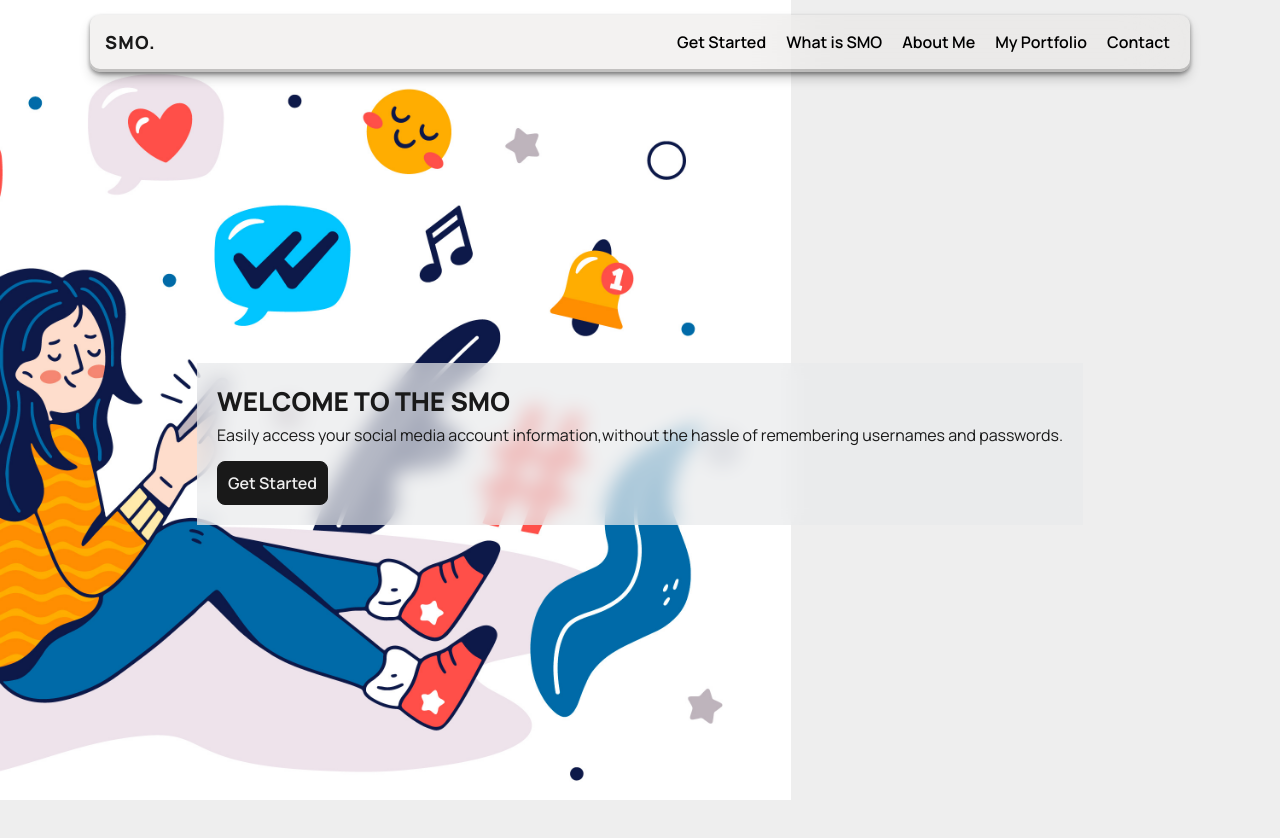
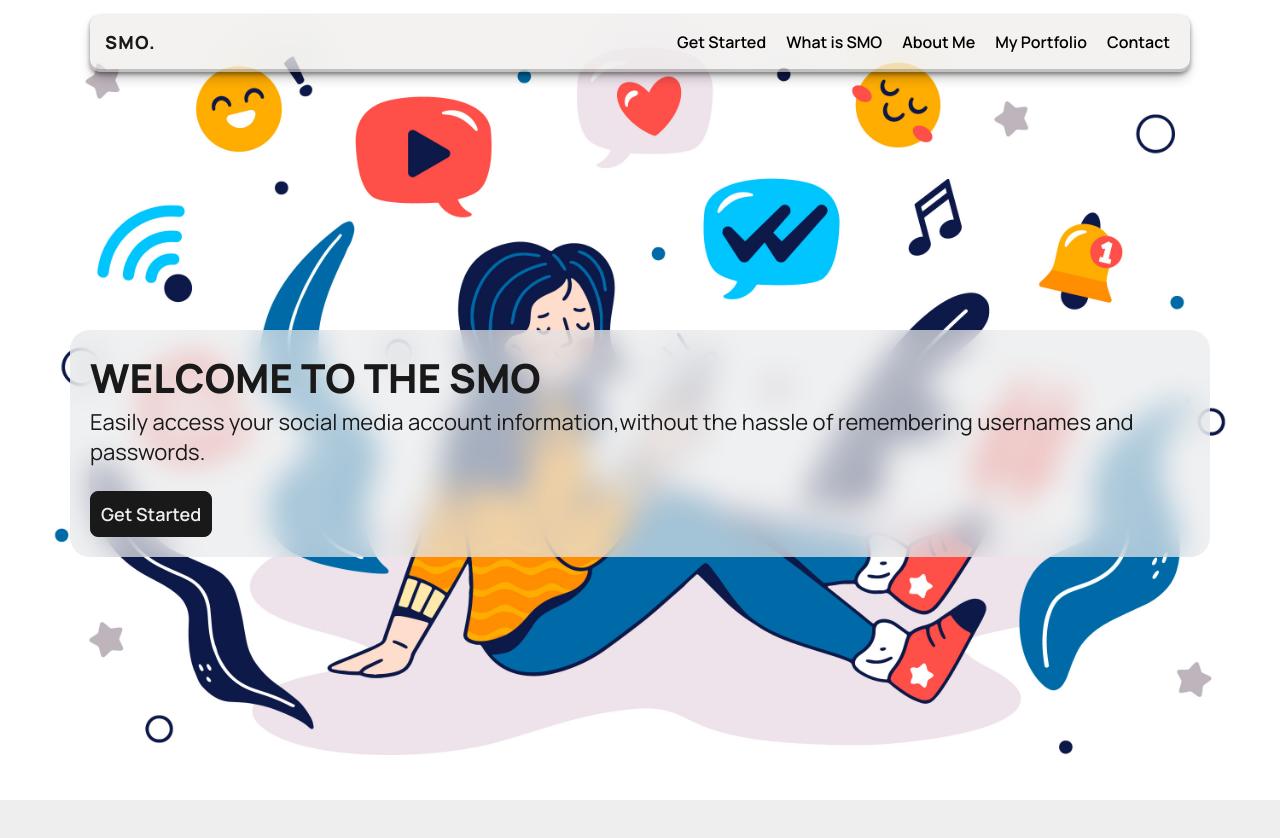
Before and after one commit to Biolater/social-media-organizer, a React (Vite) app: page / in a window 1280 px wide. Shown: the top 838 px of the page. Built offline with nearby package versions, Linux system fonts and the light colour scheme.

Commit message:
responsive

```diff
--- a/src/Components/Hero/Hero.css
+++ b/src/Components/Hero/Hero.css
@@ -1,37 +1,37 @@
-#hero-section{
+#hero-section {
     height: 100vh;
     width: 100%;
     background: url("../../assets/hero-bg-2.jpg");
     background-size: cover;
     padding-top: 87px;
-    background-position-x: -489px;
+    background-position: center;
     display: flex;
     align-items: center;
     background-repeat: no-repeat;
     overflow: hidden;
 }
 
-#hero-section .container{
-    background-color: rgba(233,234,235,.7);
+#hero-section .container {
+    background-color: rgba(233, 234, 235, .7);
     padding: 20px 20px;
-    backdrop-filter: blur(10px);
+    backdrop-filter: blur(15px);
     transition: .5s;
-    transform: translateX(100%);
+    transform: translateX(9999px);
 }
 
 
-.hero-title{
+.hero-title {
     font-size: 26px;
     color: var(--text-color);
 }
 
-.hero-explanation{
+.hero-explanation {
     font-weight: 400;
     margin: 5px 0px 15px;
     color: var(--text-color);
 }
 
-.cta-button{
+.cta-button {
     display: inline-block;
     color: #EEEEEE;
     background-color: #191919;
@@ -42,7 +42,40 @@
     transition: .3s;
 }
 
-.cta-button:hover{
+.cta-button:hover {
     background-color: transparent;
     color: #191919;
 }
+
+
+@media(min-width:576px) {
+
+    #hero-section .container {
+        border-radius: 20px;
+    }
+
+    .hero-title {
+        font-size: 35px;
+    }
+
+    .hero-explanation {
+        font-size: 18px;
+        margin: 5px 0px 20px;
+    }
+}
+
+
+@media(min-width:768px) {
+    .hero-title {
+        font-size: 40px;
+    }
+
+    .hero-explanation {
+        font-size: 22px;
+        margin: 2px 0px 24px;
+    }
+
+    .cta-button {
+        font-size: 18px;
+    }
+}
--- a/src/Components/Hero/Hero.jsx
+++ b/src/Components/Hero/Hero.jsx
@@ -3,7 +3,8 @@ import { useEffect } from "react";
 const Hero = () => {
   useEffect(() => {
     const timeoutId = setTimeout(() => {
-        document.querySelector("#hero-section .container").style.transform = "translateX(0px)"
+      document.querySelector("#hero-section .container").style.transform =
+        "translateX(0px)";
     }, 450);
     return () => clearTimeout(timeoutId);
   }, []);
```
